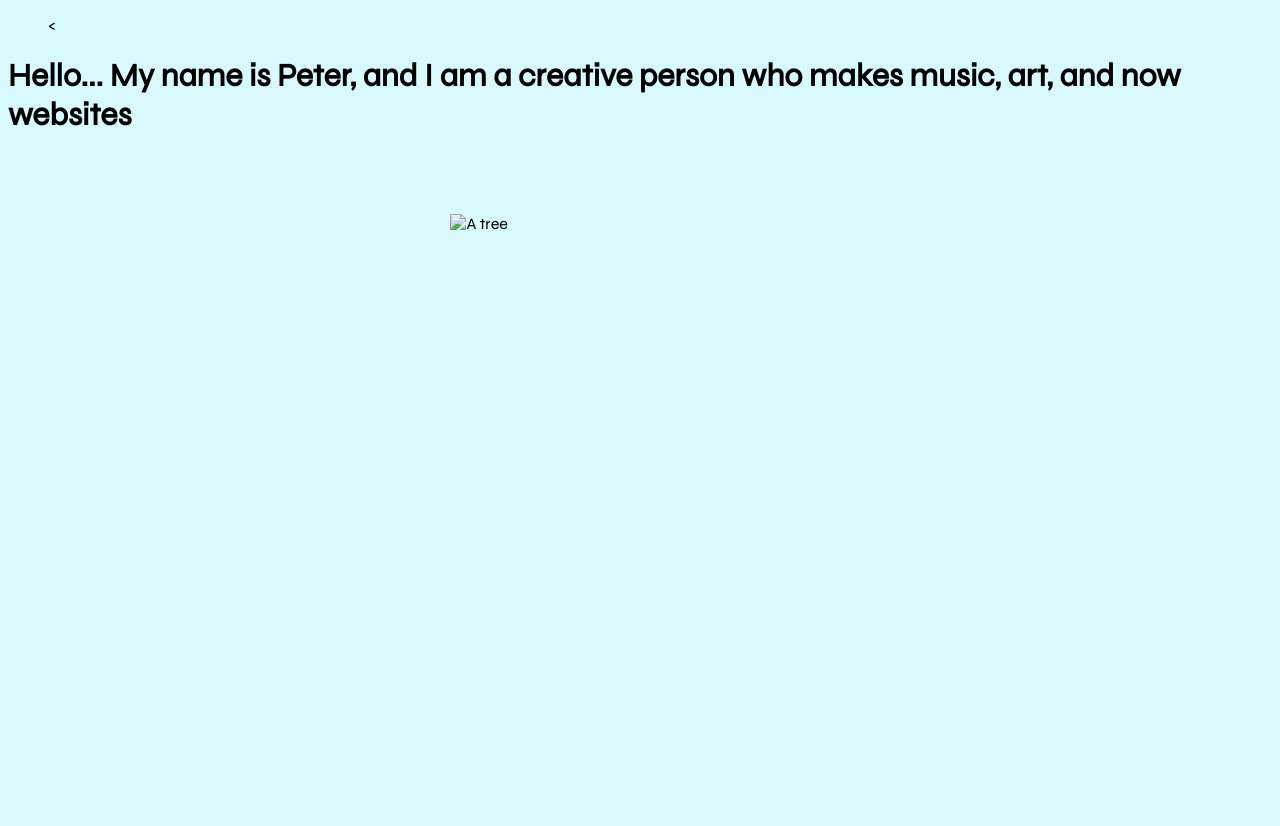
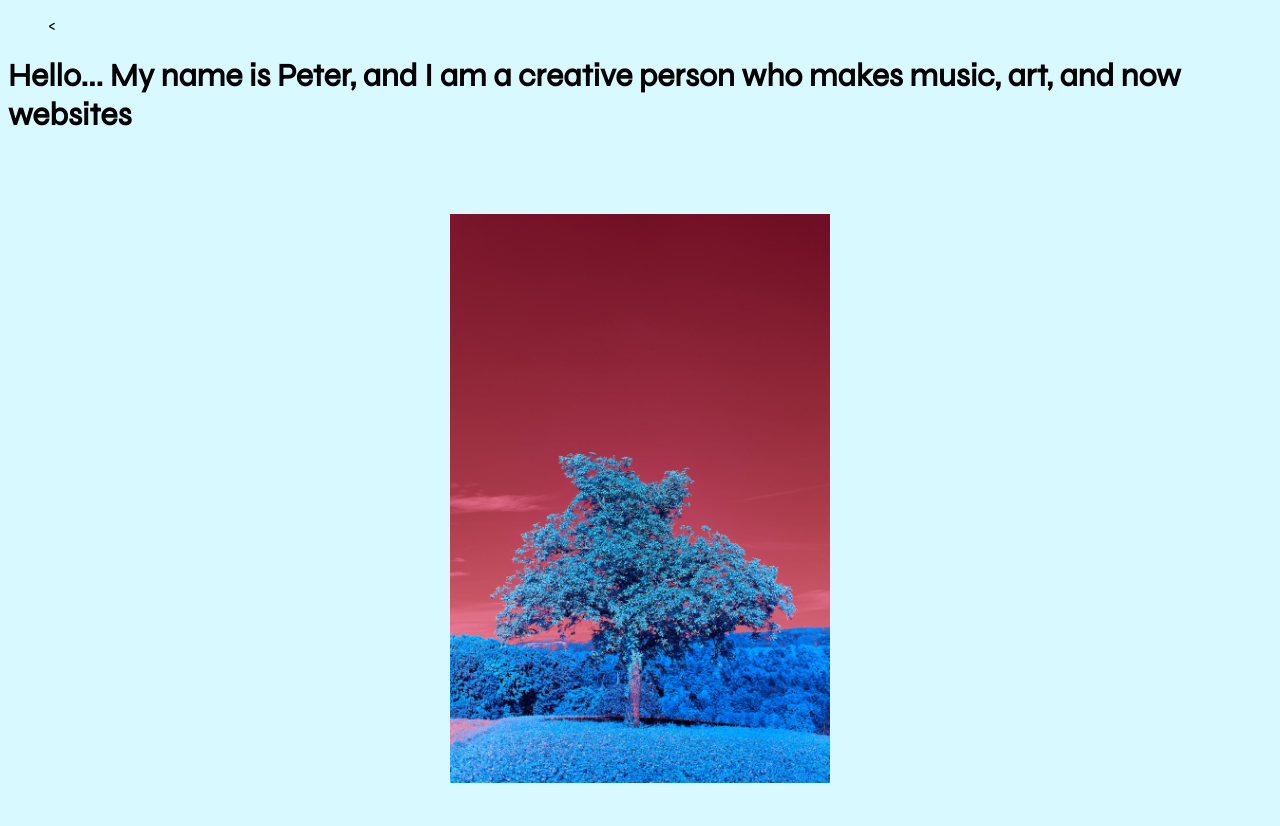
Before and after one commit to heavypete/My-Web-Developer-Site, a plain HTML site: page index.html in a window 1280 px wide. Before the commit the page ends 800 px from the top, so only its background shows below. Drawn offline with Linux system fonts and the light colour scheme.

Commit message:
Update index.html
removed file directory

```diff
--- a/index.html
+++ b/index.html
@@ -25,7 +25,7 @@
     </h1>
     <!-- ? and inspirational picture-->
     <img
-      src="./Pictures copy/Blue Tree.jpeg"
+      src="Blue Tree.jpeg"
       alt="A tree"
       class="center"
       width="30%"
```
